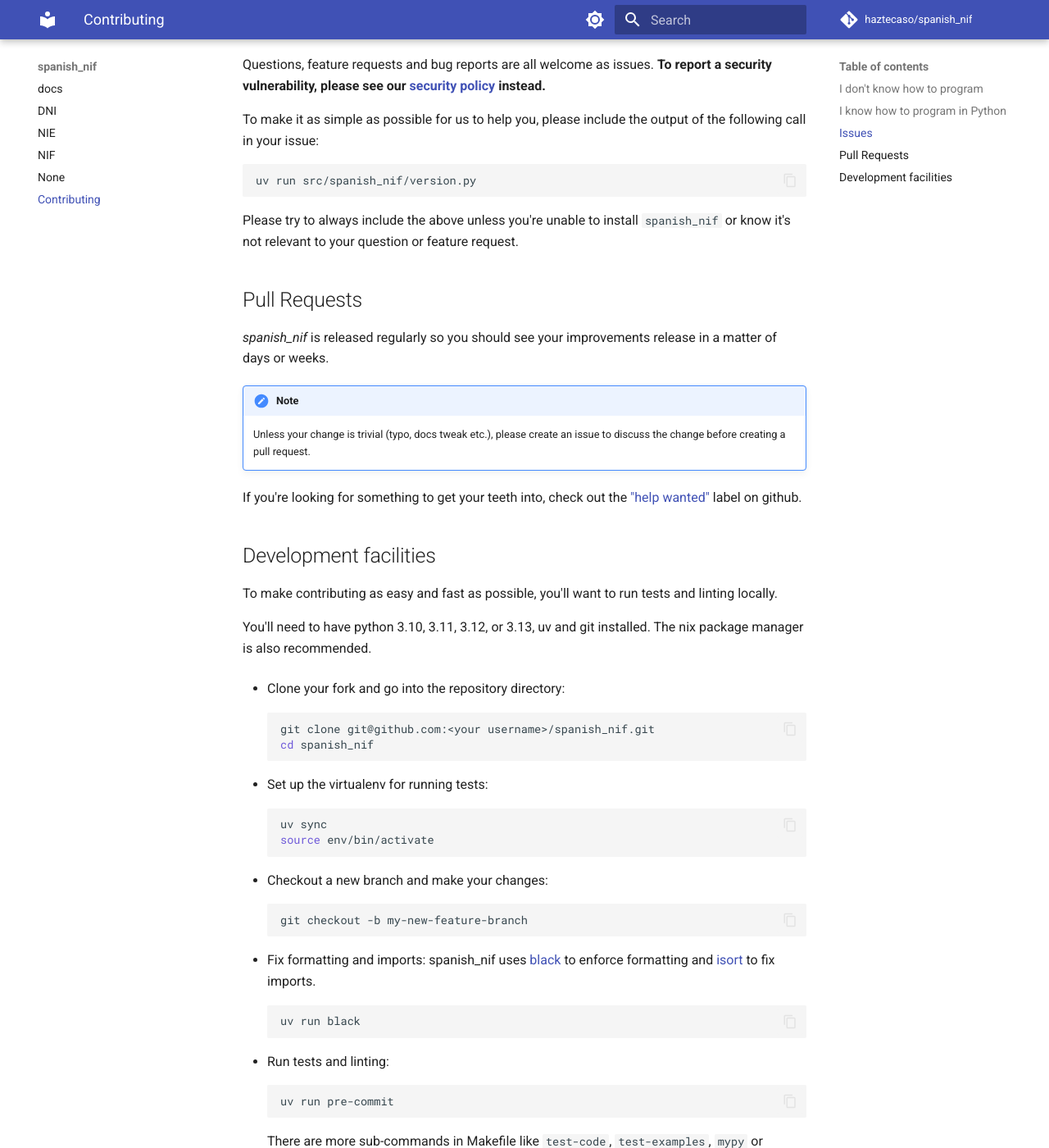
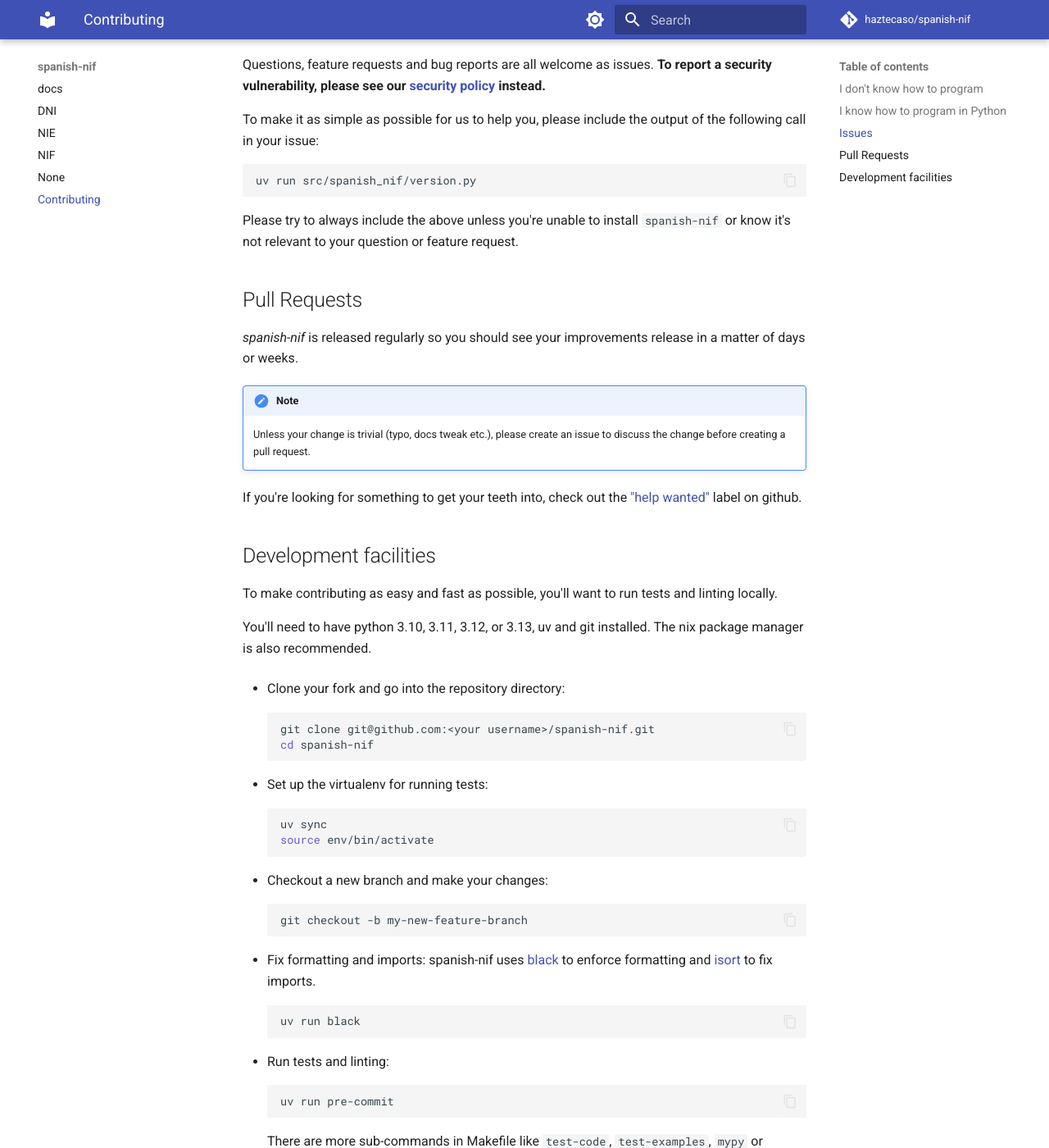
Before and after one commit to haztecaso/spanish-nif, an MkDocs documentation site: the page built from docs/contributing.md, in a window 1280 px wide and 1400 px high, scrolled down 1012 px. Shown: the whole window at 82% size. Built offline with MkDocs 1.6.1 and Material for MkDocs 9.7.7, drawn with Linux system fonts in a browser that asks for light colours; comment, search, counter and statistics services are not loaded; some of the changed text lies outside the part shown.

````diff
--- a/docs/contributing.md
+++ b/docs/contributing.md
@@ -1,4 +1,4 @@
-So you've started using `spanish_nif` and want to show your
+So you've started using `spanish-nif` and want to show your
 gratitude to the project, depending on your programming skills there are
 different ways to do so.
 
@@ -6,26 +6,26 @@ different ways to do so.
 
 There are several ways you can contribute:
 
-- [Open an issue](https://github.com/haztecaso/spanish_nif/issues/new) if you encounter
+- [Open an issue](https://github.com/haztecaso/spanish-nif/issues/new) if you encounter
     any bug or to let us know if you want a new feature to be implemented.
 - Spread the word about the program.
-- Review the [documentation](https://haztecaso.github.io/spanish_nif) and try to improve
+- Review the [documentation](https://haztecaso.github.io/spanish-nif) and try to improve
     it.
 
 # I know how to program in Python
 
 If you have some python knowledge there are some additional ways to contribute.
-We've ordered the [issues](https://github.com/haztecaso/spanish_nif/issues) in
-[milestones](https://github.com/haztecaso/spanish_nif/milestones), check the issues in
+We've ordered the [issues](https://github.com/haztecaso/spanish-nif/issues) in
+[milestones](https://github.com/haztecaso/spanish-nif/milestones), check the issues in
 the smaller one, as it's where we'll be spending most of our efforts. Try the
 [good first
-issues](https://github.com/haztecaso/spanish_nif/issues?q=is%3Aissue+is%3Aopen+label%3A%22good+first+issue%22),
+issues](https://github.com/haztecaso/spanish-nif/issues?q=is%3Aissue+is%3Aopen+label%3A%22good+first+issue%22),
 as they are expected to be easier to get into the project.
 
 We develop the program with
 [TDD](https://en.wikipedia.org/wiki/Test-driven_development), so we expect any
 contribution to have it's associated tests. We also try to maintain an updated
-[documentation](https://haztecaso.github.io/spanish_nif) of the project, so think if
+[documentation](https://haztecaso.github.io/spanish-nif) of the project, so think if
 your contribution needs to update it.
 
 We know that the expected code quality is above average. Therefore it might
@@ -41,7 +41,7 @@ don't let this fact discourage you from contributing:
 
 Questions, feature requests and bug reports are all welcome as issues.
 **To report a security vulnerability, please see our [security
-policy](https://github.com/haztecaso/spanish_nif/security/policy) instead.**
+policy](https://github.com/haztecaso/spanish-nif/security/policy) instead.**
 
 To make it as simple as possible for us to help you, please include the output
 of the following call in your issue:
@@ -50,12 +50,12 @@ of the following call in your issue:
 uv run src/spanish_nif/version.py
 ```
 
-Please try to always include the above unless you're unable to install `spanish_nif` or know it's not relevant to your question or
+Please try to always include the above unless you're unable to install `spanish-nif` or know it's not relevant to your question or
 feature request.
 
 # Pull Requests
 
-*spanish_nif* is released regularly so you should see your
+*spanish-nif* is released regularly so you should see your
 improvements release in a matter of days or weeks.
 
 !!! note
@@ -63,7 +63,7 @@ improvements release in a matter of days or weeks.
     issue to discuss the change before creating a pull request.
 
 If you're looking for something to get your teeth into, check out the ["help
-wanted"](https://github.com/haztecaso/spanish_nif/issues?q=is%3Aopen+is%3Aissue+label%3A%22help+wanted%22)
+wanted"](https://github.com/haztecaso/spanish-nif/issues?q=is%3Aopen+is%3Aissue+label%3A%22help+wanted%22)
 label on github.
 
 # Development facilities
@@ -77,8 +77,8 @@ nix package manager is also recommended.
 * Clone your fork and go into the repository directory:
 
     ```bash
-    git clone git@github.com:<your username>/spanish_nif.git
-    cd spanish_nif
+    git clone git@github.com:<your username>/spanish-nif.git
+    cd spanish-nif
     ```
 
 * Set up the virtualenv for running tests:
@@ -94,7 +94,7 @@ nix package manager is also recommended.
     git checkout -b my-new-feature-branch
     ```
 
-* Fix formatting and imports: spanish_nif uses
+* Fix formatting and imports: spanish-nif uses
     [black](https://github.com/ambv/black) to enforce formatting and
     [isort](https://github.com/timothycrosley/isort) to fix imports.
 
--- a/mkdocs.yml
+++ b/mkdocs.yml
@@ -1,9 +1,9 @@
-site_name: spanish_nif
+site_name: spanish-nif
 site_description: "Pydantic validators for spanish identification codes: NIF, DNI and NIE."
 site_author: Adrián Lattes
 
-repo_url: https://github.com/haztecaso/spanish_nif
-repo_name: haztecaso/spanish_nif
+repo_url: https://github.com/haztecaso/spanish-nif
+repo_name: haztecaso/spanish-nif
 
 theme:
   name: material
````
Also changed, not shown: other parts of docs/contributing.md (+2 -2 lines), README.md (+4 -4 lines).
